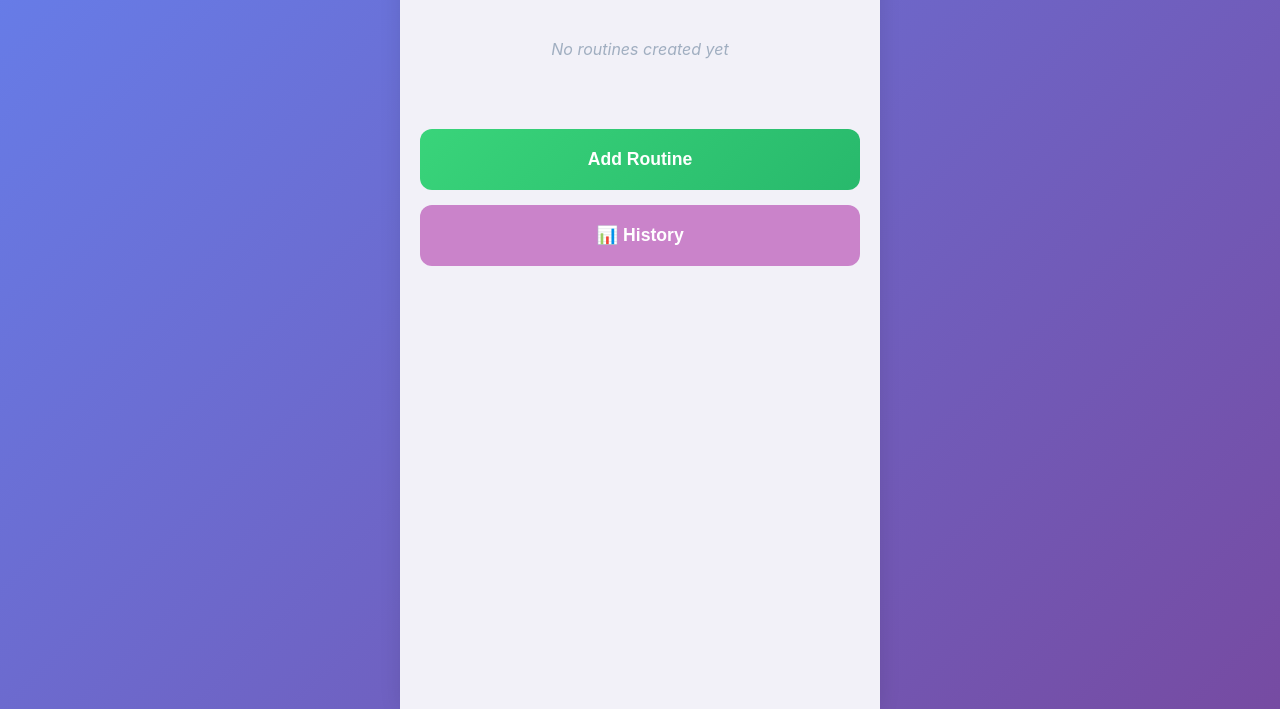
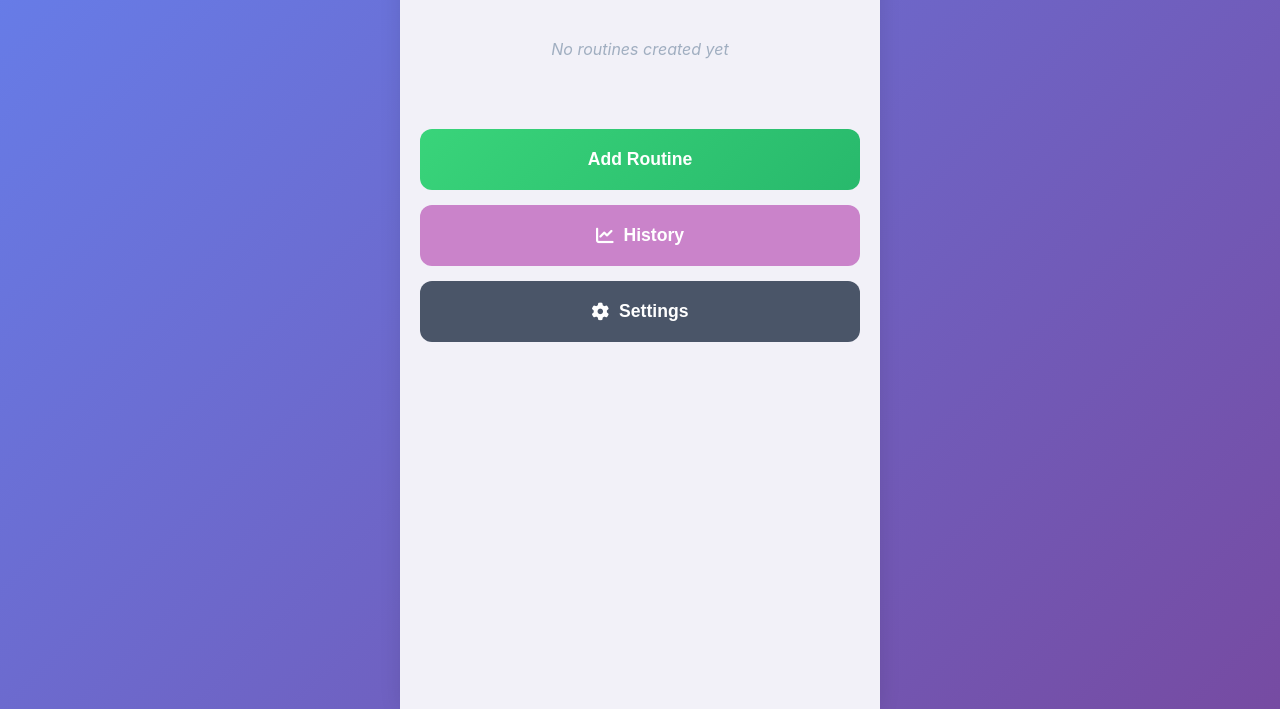
Before and after one commit to topaxx/kwiggatrains, a plain HTML site: page index.html in a window 1280 px wide. Shown: the part 91-800 px from the top of the page. Drawn offline with Linux system fonts and the light colour scheme.

Commit message:
v15.2
settings button added (no functionality)
history icon updated

```diff
--- a/index.html
+++ b/index.html
@@ -21,7 +21,10 @@
                 Add Routine
             </button>
             <button id="show-history-btn" class="history-button">
-                📊 History
+                <i class="fas fa-chart-line"></i> History
+            </button>
+            <button id="settings-btn" class="settings-button">
+                <i class="fas fa-cog"></i> Settings
             </button>
         </div>
 
--- a/script.js
+++ b/script.js
@@ -186,6 +186,7 @@ const routineExecution = document.getElementById('routine-execution');
 const historyScreen = document.getElementById('history-screen');
 const routinesList = document.getElementById('routines-list');
 const addRoutineBtn = document.getElementById('add-routine-btn');
+const settingsBtn = document.getElementById('settings-btn');
 const showHistoryBtn = document.getElementById('show-history-btn');
 const backFromBuilder = document.getElementById('back-from-builder');
 const backFromExecution = document.getElementById('back-from-execution');
@@ -292,7 +293,8 @@ function setupEventListeners() {
     // Routine name input listener
     routineNameInput.addEventListener('input', updateNextButton);
 
-    // History screen listeners
+    // Settings and History screen listeners
+    settingsBtn.addEventListener('click', showSettingsScreen);
     showHistoryBtn.addEventListener('click', showHistoryScreen);
     backFromHistory.addEventListener('click', showMainScreen);
     exportHistoryBtn.addEventListener('click', exportHistory);
@@ -335,6 +337,11 @@ function showMainScreen() {
     // Stop routine execution and all sounds when returning to main screen
     stopRoutineExecution();
     renderRoutines();
+}
+
+function showSettingsScreen() {
+    // For now, just show an alert - can be expanded later
+    alert('Settings functionality coming soon!');
 }
 
 function showHistoryScreen() {
--- a/styles.css
+++ b/styles.css
@@ -229,6 +229,28 @@ header h1 {
 }
 
 .history-button:hover {
+    /* Remove hover animation */
+}
+
+.settings-button {
+    width: 100%;
+    background: #4a5568;
+    color: white;
+    border: none;
+    border-radius: 12px;
+    padding: 20px;
+    font-size: 1.1rem;
+    font-weight: 600;
+    cursor: pointer;
+    display: flex;
+    align-items: center;
+    justify-content: center;
+    gap: 10px;
+    transition: transform 0.2s ease;
+    margin-top: 15px;
+}
+
+.settings-button:hover {
     /* Remove hover animation */
 }
 
```
